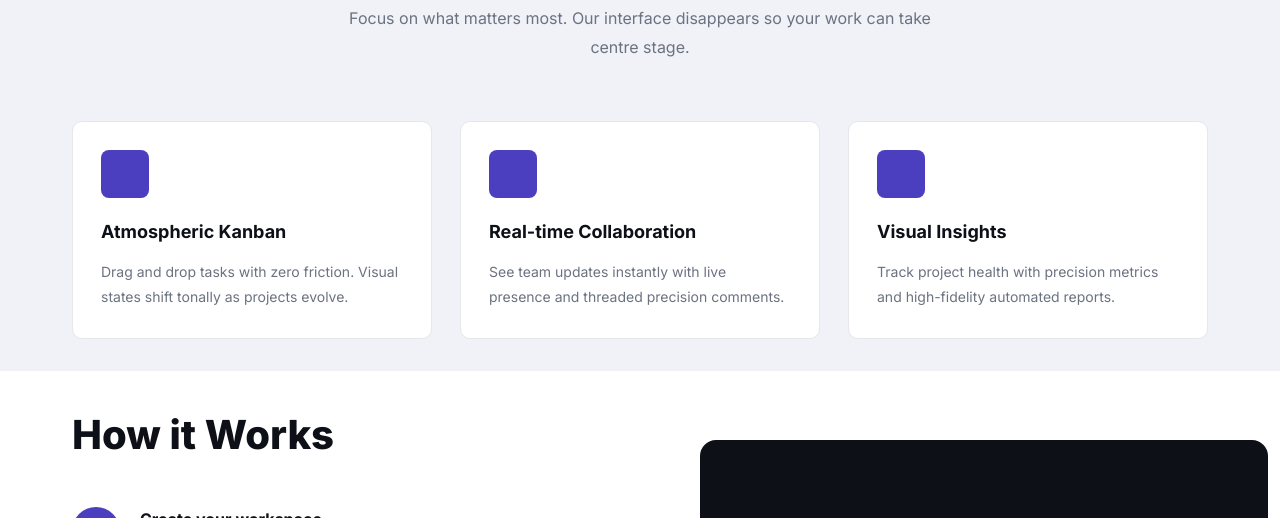
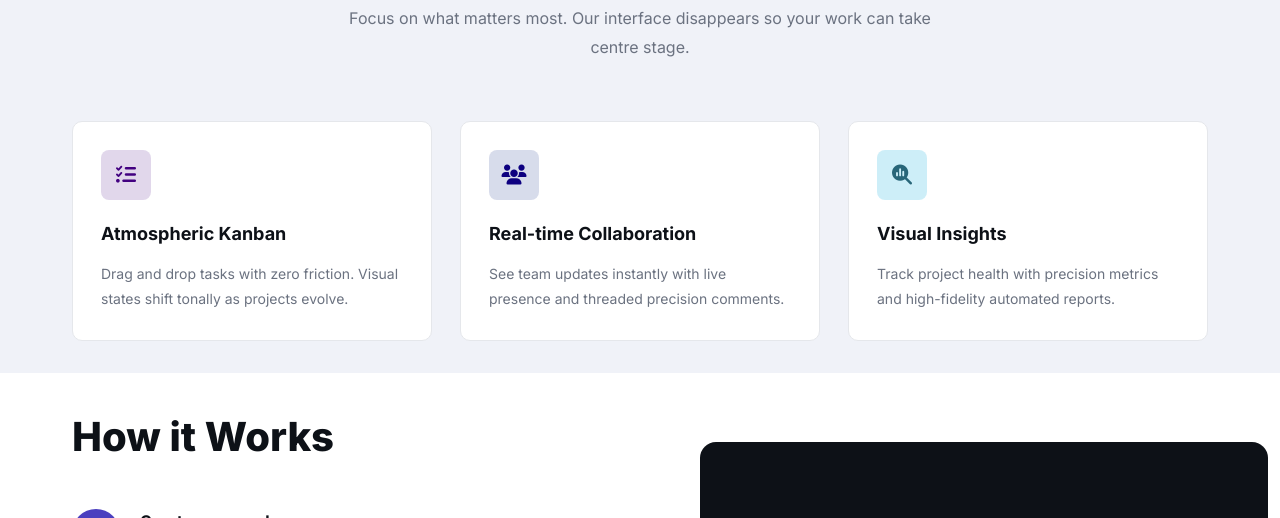
Before and after one commit to Oke-Precious/Projexa, a plain HTML site: page index.html in a window 1280 px wide. Shown: the part 582-1100 px from the top of the page. Drawn offline with Linux system fonts and the light colour scheme.

Commit message:
Enhance feature icons with Font Awesome and improve styling in landing.css

```diff
--- a/index.html
+++ b/index.html
@@ -7,6 +7,7 @@
     <link href="https://fonts.googleapis.com/css2?family=Inter:wght@400;600;700;800&display=swap" rel="stylesheet">
     <link rel="stylesheet" href="landing.css">
     <link rel="icon" href="./media/projexa.png">
+    <link rel="stylesheet" href="https://cdnjs.cloudflare.com/ajax/libs/font-awesome/6.5.2/css/all.min.css" />
 </head>
 <body>
     <!-- NAVBAR -->
@@ -57,17 +58,17 @@
             </div>
             <div class="grid-3">
                 <div class="feature-card">
-                    <div class="feature-icon"></div>
+                    <div class="feature-icon"><i class="fa fa-tasks" ></i></div>
                     <h3>Atmospheric Kanban</h3>
                     <p>Drag and drop tasks with zero friction. Visual states shift tonally as projects evolve.</p>
                 </div>
                 <div class="feature-card">
-                    <div class="feature-icon"></div>
+                    <div class="feature-icon icon-blue"><i class="fa fa-users" ></i></div>
                     <h3>Real-time Collaboration</h3>
                     <p>See team updates instantly with live presence and threaded precision comments.</p>
                 </div>
                 <div class="feature-card">
-                    <div class="feature-icon"></div>
+                    <div class="feature-icon icon-lightblue"><i class="fa-solid fa-magnifying-glass-chart"></i></div>
                     <h3>Visual Insights</h3>
                     <p>Track project health with precision metrics and high-fidelity automated reports.</p>
                 </div>
--- a/landing.css
+++ b/landing.css
@@ -285,11 +285,24 @@ body {
 }
 
 .feature-icon {
-    width: 48px;
-    height: 48px;
-    background-color: var(--primary);
+    width: 50px;
+    height: 50px;
+    background-color: rgba(66, 0, 128, 0.158);
     border-radius: 8px;
     margin-bottom: 20px;
+    display: flex;
+    align-items: center;
+    justify-content: center;
+    color: rgb(66, 0, 128);
+    font-size: 20px;
+}
+.icon-blue{
+    background-color: rgba(0, 34, 128, 0.158);
+    color: rgb(13, 0, 128);
+}
+.icon-lightblue{
+    background-color: rgba(128, 211, 236, 0.397);
+    color: rgb(40, 102, 121);
 }
 
 .feature-card h3 {
```
